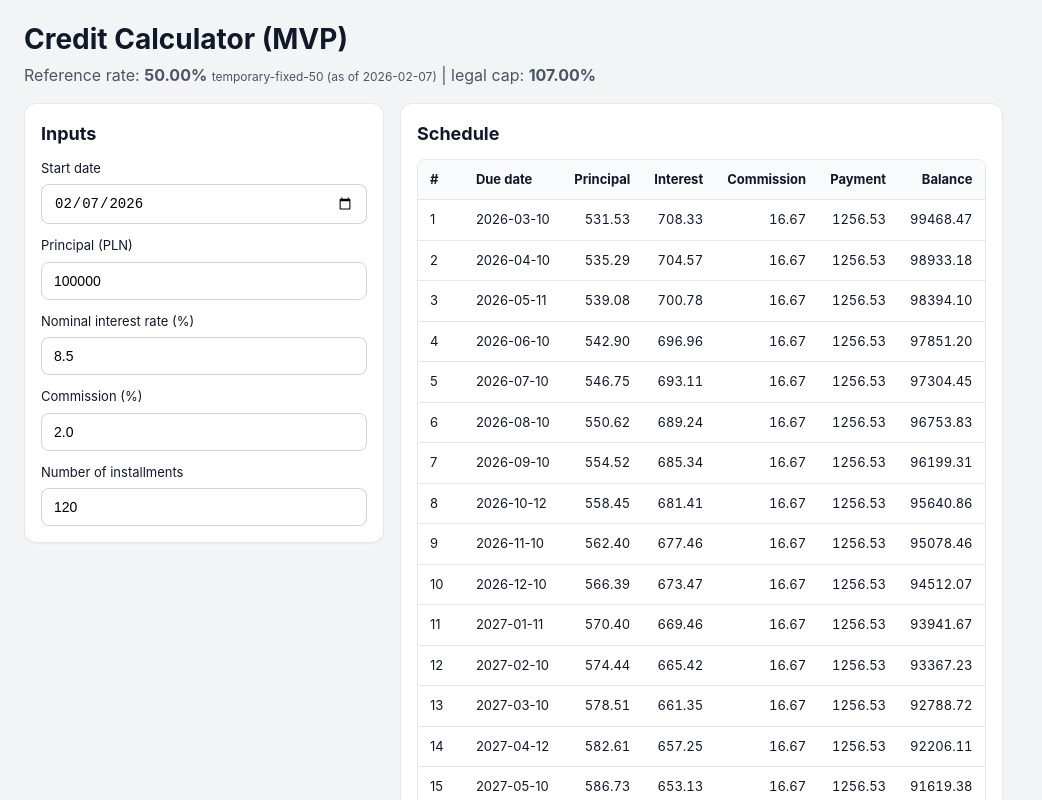
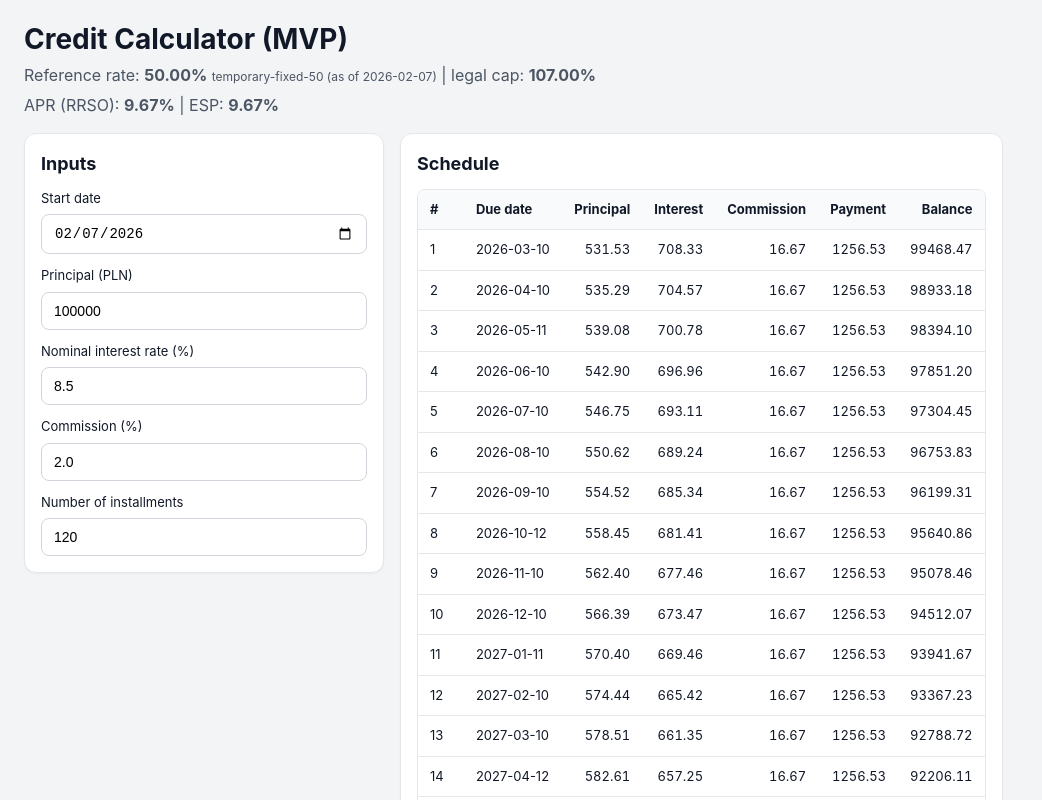
Before and after one commit to MarcinWorkDev/credit-calculator-vibed, a React (Vite) app: page / in a window 1280 px wide. Shown: the top 800 px of the page, without its empty margins (0-1042 px from the left). Built offline with nearby package versions, Linux system fonts and the light colour scheme; no server answers.

Commit message:
feat: display APR (RRSO) and ESP in UI header

```diff
--- a/src/App.tsx
+++ b/src/App.tsx
@@ -1,6 +1,8 @@
 import { useEffect, useMemo, useState } from 'react'
 import {
   computeAnnuitySchedule,
+  computeAprRrso,
+  computeEsp,
   getReferenceRate,
   type LoanInputField,
   validateLoanInput,
@@ -57,13 +59,21 @@ function App() {
     })
 
     if (!parsed.ok) {
-      return { schedule: null, fieldErrors: parsed.errors, globalError: null as string | null }
+      return {
+        schedule: null,
+        aprPct: null as number | null,
+        espPct: null as number | null,
+        fieldErrors: parsed.errors,
+        globalError: null as string | null,
+      }
     }
 
     // Legal cap validation (if ref rate is available)
     if (maxNominalPct != null && parsed.data.nominalInterestRatePct > maxNominalPct) {
       return {
         schedule: null,
+        aprPct: null as number | null,
+        espPct: null as number | null,
         fieldErrors: {
           nominalInterestRatePct: `Nominal rate exceeds legal cap (${maxNominalPct.toFixed(2)}%)`,
         },
@@ -79,10 +89,27 @@ function App() {
         commissionPct: parsed.data.commissionPct,
         numberOfInstallments: parsed.data.numberOfInstallments,
       })
-      return { schedule, fieldErrors: {}, globalError: null as string | null }
+
+      const aprPct = computeAprRrso({
+        startDate: parsed.data.startDate,
+        principal: parsed.data.principal,
+        commissionPct: parsed.data.commissionPct,
+        schedule,
+      }).ratePct
+
+      const espPct = computeEsp({
+        startDate: parsed.data.startDate,
+        principal: parsed.data.principal,
+        commissionPct: parsed.data.commissionPct,
+        schedule,
+      }).ratePct
+
+      return { schedule, aprPct, espPct, fieldErrors: {}, globalError: null as string | null }
     } catch (e) {
       return {
         schedule: null,
+        aprPct: null as number | null,
+        espPct: null as number | null,
         fieldErrors: {},
         globalError: e instanceof Error ? e.message : 'Unknown error',
       }
@@ -104,6 +131,13 @@ function App() {
               | legal cap: <strong>{maxNominalPct.toFixed(2)}%</strong>
             </>
           ) : null}
+        </div>
+
+        <div className="muted" style={{ marginTop: 6 }}>
+          APR (RRSO):{' '}
+          <strong>{derived.aprPct == null ? '—' : `${derived.aprPct.toFixed(2)}%`}</strong>
+          {'  '}| ESP:{' '}
+          <strong>{derived.espPct == null ? '—' : `${derived.espPct.toFixed(2)}%`}</strong>
         </div>
       </header>
 
```
